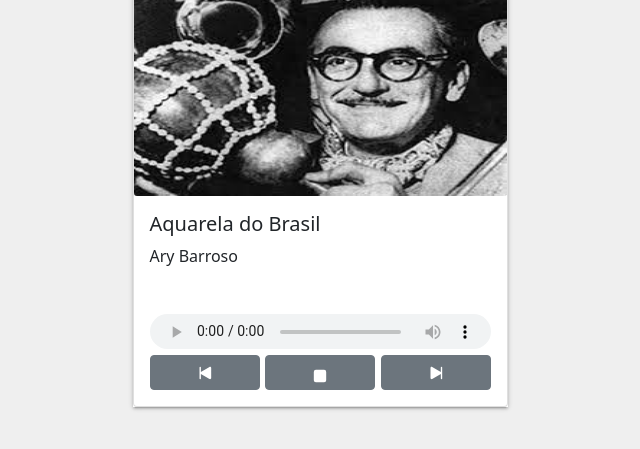
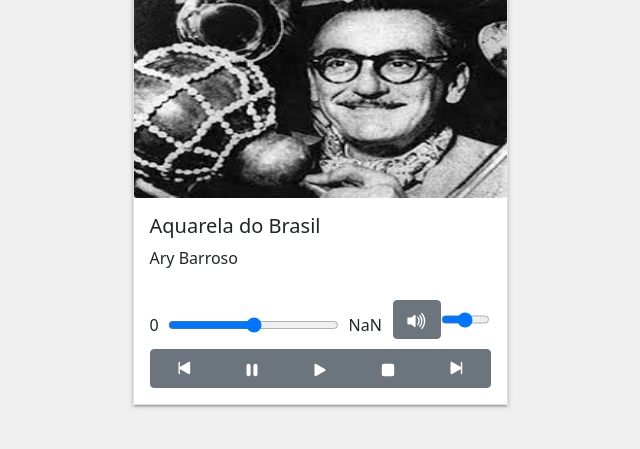
Before and after one commit to SilverioSimoes/Audio_Player, a plain HTML site: page index.html in a window 1280 px wide. Shown: the part 227-676 px from the top of the page, without its empty margins (320-960 px from the left). Drawn offline with nearby package versions, Linux system fonts and the light colour scheme.

Commit message:
Music Player(Em desenvolvimento)

```diff
--- a/css/style.css
+++ b/css/style.css
@@ -4,12 +4,6 @@ body {
   display: flex;
   align-items: center;
   justify-content: center;
-}
-
-audio {
-  width: 100%;
-  height: 35px;
-  margin-top: 30px;
 }
 
 h4 {
@@ -21,11 +15,6 @@ h4 {
   align-items: center;
   justify-content: center;
   padding: 12px;
-}
-
-#previous,
-#next {
-  font-size: 0.65rem;
 }
 
 .card {
@@ -42,14 +31,23 @@ h4 {
   display: flex;
   justify-content: space-between;
 
-  height: 35px;
+  /* height: 35px; */
 }
 
 #buttons button {
   box-sizing: border-box;
-  width: 110px;
+
   align-items: center;
   justify-items: center;
+}
+
+#control {
+  display: flex;
+  box-sizing: border-box;
+  align-items: center;
+  justify-content: space-around;
+
+  margin: 30px 0 0 0;
 }
 
 #playerOn {
@@ -59,3 +57,30 @@ h4 {
   box-shadow: 0px 2px 2px 0px rgba(0, 0, 0, 0.12),
     0px 3px 1px -2px rgba(0, 0, 0, 0.12), 0px 1px 5px 0px rgba(0, 0, 0, 0.2);
 }
+
+#previous,
+#next {
+  font-size: 0.65rem;
+}
+
+#progress {
+  display: flex;
+  justify-content: center;
+
+  width: 100%;
+}
+
+#progress-control {
+  width: 90%;
+}
+
+#volume {
+  display: flex;
+  justify-content: center;
+
+  margin: 0 0 10px 10px;
+}
+
+#volume-control {
+  width: 50%;
+}
--- a/index.html
+++ b/index.html
@@ -21,14 +21,56 @@
       <img id="image" class="card-img" alt="">
       <div id="content" class="card-body">
         <h5 id="title" class="card-title">Title</h5>
-        <p id="artist" class="artist card-text-">Artist</p>
-        <audio id="audio" controls></audio>
-        <div id="buttons">
+        <p id="artist" class="artist card-text">Artist</p>
+        <div id="audio">
+          <div id="control">
+            <div id="audio-time">00:00</div>
+            <div id="progress">
+              <input id="progress-control" type="range" min="0" max="100" step="1" />
+            </div>
+            <div id="audio-duration">00:00</div>
+            <div id="volume">
+              <button type="button" class="btn btn-secondary">
+                <svg xmlns="http://www.w3.org/2000/svg" width="22" height="22" fill="currentColor"
+                  class="bi bi-volume-up-fill" viewBox="0 0 16 16">
+                  <path
+                    d="M11.536 14.01A8.473 8.473 0 0 0 14.026 8a8.473 8.473 0 0 0-2.49-6.01l-.708.707A7.476 7.476 0 0 1 13.025 8c0 2.071-.84 3.946-2.197 5.303l.708.707z">
+                  </path>
+                  <path
+                    d="M10.121 12.596A6.48 6.48 0 0 0 12.025 8a6.48 6.48 0 0 0-1.904-4.596l-.707.707A5.483 5.483 0 0 1 11.025 8a5.483 5.483 0 0 1-1.61 3.89l.706.706z">
+                  </path>
+                  <path
+                    d="M8.707 11.182A4.486 4.486 0 0 0 10.025 8a4.486 4.486 0 0 0-1.318-3.182L8 5.525A3.489 3.489 0 0 1 9.025 8 3.49 3.49 0 0 1 8 10.475l.707.707zM6.717 3.55A.5.5 0 0 1 7 4v8a.5.5 0 0 1-.812.39L3.825 10.5H1.5A.5.5 0 0 1 1 10V6a.5.5 0 0 1 .5-.5h2.325l2.363-1.89a.5.5 0 0 1 .529-.06z">
+                  </path>
+                </svg>
+              </button>
+              <input type="range" id="volume-control" min="0" max="2" value="1" step="0.01">
+
+            </div>
+
+          </div>
+          <div id="buttons" class="btn-group">
             <button id="previous" type="button" class="btn btn-secondary">
               <svg xmlns="http://www.w3.org/2000/svg" width="22" height="22" fill="currentColor"
                 class="bi bi-skip-start-fill" viewBox="0 0 16 16">
                 <path
                   d="M4 4a.5.5 0 0 1 1 0v3.248l6.267-3.636c.54-.313 1.232.066 1.232.696v7.384c0 .63-.692 1.01-1.232.697L5 8.753V12a.5.5 0 0 1-1 0V4z">
+                </path>
+              </svg>
+            </button>
+            <button id="pause" type="button" class="btn btn-secondary">
+              <svg xmlns="http://www.w3.org/2000/svg" width="22" height="22" fill="currentColor"
+                class="bi bi-pause-fill" viewBox="0 0 16 16">
+                <path
+                  d="M5.5 3.5A1.5 1.5 0 0 1 7 5v6a1.5 1.5 0 0 1-3 0V5a1.5 1.5 0 0 1 1.5-1.5zm5 0A1.5 1.5 0 0 1 12 5v6a1.5 1.5 0 0 1-3 0V5a1.5 1.5 0 0 1 1.5-1.5z">
+                </path>
+              </svg>
+            </button>
+            <button id="play" type="button" class="btn btn-secondary">
+              <svg xmlns="http://www.w3.org/2000/svg" width="22" height="22" fill="currentColor" class="bi bi-play-fill"
+                viewBox="0 0 16 16">
+                <path
+                  d="m11.596 8.697-6.363 3.692c-.54.313-1.233-.066-1.233-.697V4.308c0-.63.692-1.01 1.233-.696l6.363 3.692a.802.802 0 0 1 0 1.393z">
                 </path>
               </svg>
             </button>
@@ -47,8 +89,9 @@
                   d="M12.5 4a.5.5 0 0 0-1 0v3.248L5.233 3.612C4.693 3.3 4 3.678 4 4.308v7.384c0 .63.692 1.01 1.233.697L11.5 8.753V12a.5.5 0 0 0 1 0V4z">
                 </path>
               </svg>
+            </button>
 
-          </button>
+          </div>
         </div>
       </div>
     </div>
--- a/js/index.js
+++ b/js/index.js
@@ -1,57 +1,85 @@
 let i = 0
+let playing = false
 const image = document.querySelector('#image')
-const audio = document.querySelector('#audio')
+const audio = new Audio(data[i].file)
+const currentAudio = audio
+const audioTime = document.querySelector('#audio-time')
+const audioDuration = document.querySelector('#audio-duration')
 const title = document.querySelector('#title')
 const artist = document.querySelector('#artist')
 const previous = document.querySelector('#previous')
+const playElement = document.querySelector('#play')
+const pauseElement = document.querySelector('#pause')
+const stopElement = document.querySelector('#stop')
 const next = document.querySelector('#next')
-const Stop = document.querySelector('#stop')
-const currentAudio = data[i].file
 
 function currentAudioData() {
   image.src = data[i].image
   audio.src = data[i].file
+  currentAudio
   title.innerText = data[i].title
   artist.innerText = data[i].artist
+  audioTime.innerText = currentAudio.currentTime
+  audioDuration.innerText = currentAudio.duration
 }
 
 function playAudio() {
-  audio.play()
+  playing = true
+  currentAudio.play()
+}
+
+function pauseAudio() {
+  playing = false
+  currentAudio.pause()
 }
 
 function prevAudio() {
   i--
   if (i >= 0) {
-    currentAudioData()
+    if (playing) {
+      currentAudioData()
+      playAudio()
+    } else currentAudioData()
   } else {
     i = data.length - 1
-    currentAudioData()
+    if (playing) {
+      currentAudioData()
+      playAudio()
+    } else currentAudioData()
   }
 }
 
 function nextAudio() {
   i++
   if (i < data.length) {
-    currentAudioData()
+    if (playing) {
+      currentAudioData()
+      playAudio()
+    } else {
+      currentAudioData()
+    }
   } else {
     i = 0
-    currentAudioData()
+    if (playing) {
+      currentAudioData()
+      playAudio()
+    } else currentAudioData()
   }
-}
-function startAudio() {
-  playAudio()
 }
 
 function stopAudio() {
+  playing = false
   currentAudioData()
 }
 
 currentAudioData()
 
-audio.addEventListener('ended', () => {
+currentAudio.addEventListener('ended', () => {
   nextAudio()
   playAudio()
 })
 previous.addEventListener('click', () => prevAudio())
+playElement.addEventListener('click', () => playAudio())
+pauseElement.addEventListener('click', () => pauseAudio())
+stopElement.addEventListener('click', () => stopAudio())
 next.addEventListener('click', () => nextAudio())
-Stop.addEventListener('click', () => stopAudio())
```
Lines whose indentation alone changed are shown as unchanged.
